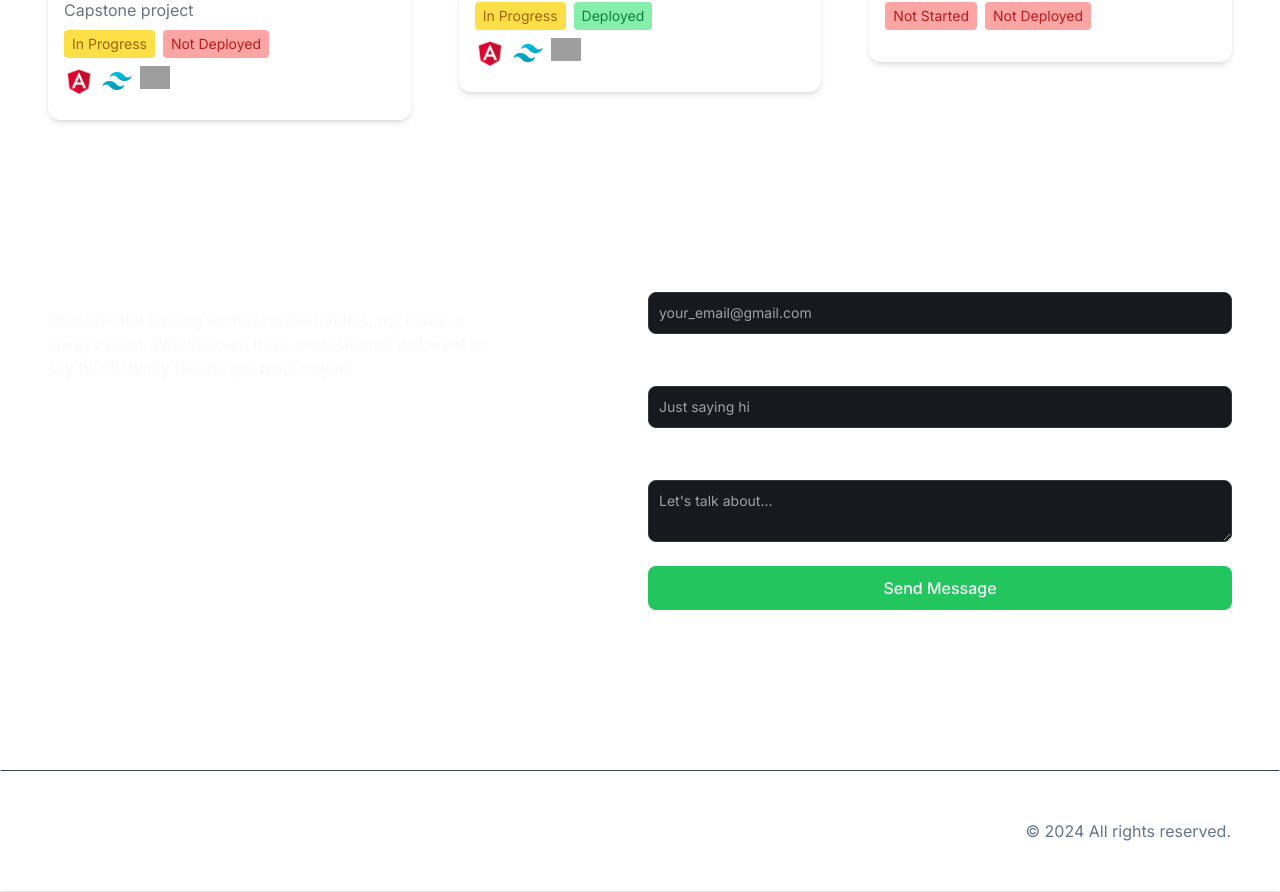
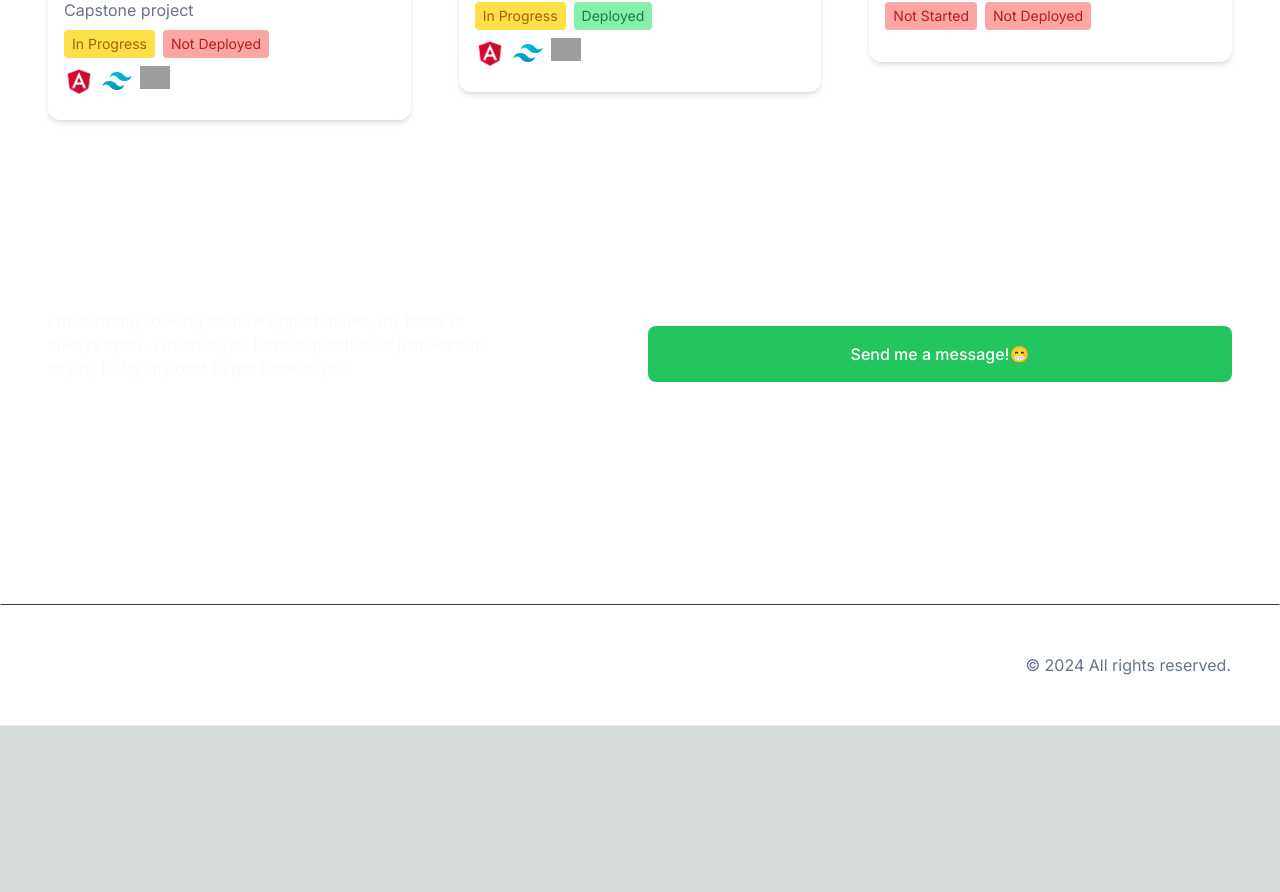
Before and after one commit to JanLawrenceMadali/rence-portfolio, a Next.js app: page / in a window 1280 px wide. Shown: the part 1652-2544 px from the top of the page. After the commit the page ends 2378 px from the top, so only its background shows below. Built offline with nearby package versions, Linux system fonts and the light colour scheme; grey boxes are pictures that could not be loaded.

Commit message:
Update EmailSection.jsx

```diff
--- a/app/components/EmailSection.jsx
+++ b/app/components/EmailSection.jsx
@@ -18,15 +18,11 @@ const EmailSection = () => {
     const JSONdata = JSON.stringify(data);
     const endpoint = "/api/send";
 
-    // Form the request for sending data to the server.
     const options = {
-      // The method is POST because we are sending data.
       method: "POST",
-      // Tell the server we're sending JSON.
       headers: {
         "Content-Type": "application/json",
       },
-      // Body of the request is the JSON data we created above.
       body: JSONdata,
     };
 
@@ -42,7 +38,7 @@ const EmailSection = () => {
   return (
     <section
       id="contact"
-      className="grid grid-cols-1 gap-4 py-24 my-12 md:grid-cols-2"
+      className="grid items-center grid-cols-1 gap-4 py-24 my-12 md:grid-cols-2"
     >
       <div>
         <h5 className="my-2 text-xl font-bold text-white">
@@ -58,72 +54,23 @@ const EmailSection = () => {
           <Link href="https://github.com/JanLawrenceMadali" target="_blank">
             <Image src={GithubIcon} alt="Github Icon" />
           </Link>
-          <Link href="https://www.linkedin.com/in/jan-lawrence-madali" target="_blank">
+          <Link
+            href="https://www.linkedin.com/in/jan-lawrence-madali"
+            target="_blank"
+          >
             <Image src={LinkedinIcon} alt="Linkedin Icon" />
           </Link>
         </div>
       </div>
       <div>
-        {emailSubmitted ? (
-          <p className="mt-2 text-sm text-green-500">
-            Email sent successfully!
-          </p>
-        ) : (
-          <form className="flex flex-col" onSubmit={handleSubmit}>
-            <div className="mb-6">
-              <label
-                htmlFor="email"
-                className="block mb-2 text-sm font-medium text-white"
-              >
-                Your email
-              </label>
-              <input
-                name="email"
-                type="email"
-                id="email"
-                required
-                className="bg-[#18191E] border border-[#33353F] placeholder-[#9CA2A9] text-gray-100 text-sm rounded-lg block w-full p-2.5"
-                placeholder="your_email@gmail.com"
-              />
-            </div>
-            <div className="mb-6">
-              <label
-                htmlFor="subject"
-                className="block mb-2 text-sm font-medium text-white"
-              >
-                Subject
-              </label>
-              <input
-                name="subject"
-                type="text"
-                id="subject"
-                required
-                className="bg-[#18191E] border border-[#33353F] placeholder-[#9CA2A9] text-gray-100 text-sm rounded-lg block w-full p-2.5"
-                placeholder="Just saying hi"
-              />
-            </div>
-            <div className="mb-6">
-              <label
-                htmlFor="message"
-                className="block mb-2 text-sm font-medium text-white"
-              >
-                Message
-              </label>
-              <textarea
-                name="message"
-                id="message"
-                className="bg-[#18191E] border border-[#33353F] placeholder-[#9CA2A9] text-gray-100 text-sm rounded-lg block w-full p-2.5"
-                placeholder="Let's talk about..."
-              />
-            </div>
-            <button
-              type="submit" disabled
-              className="bg-green-500 cursor-not-allowed hover:bg-green-600 text-white font-medium py-2.5 px-5 rounded-lg w-full"
-            >
-              Send Message
-            </button>
-          </form>
-        )}
+        {/* <button className="w-full px-5 py-4 font-medium text-white bg-green-500 rounded-lg hover:bg-green-600"> */}
+        <a
+          className="block w-full px-5 py-4 font-medium text-center text-white bg-green-500 rounded-lg hover:bg-green-600"
+          href="mailto:jan.lawrence.madali@gmail.com"
+        >
+          Send me a message!😁
+        </a>
+        {/* </button> */}
       </div>
     </section>
   );
```
